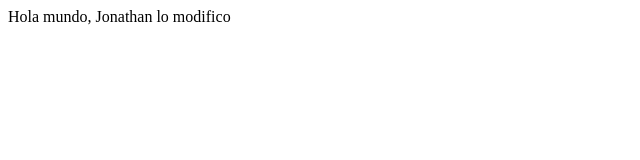
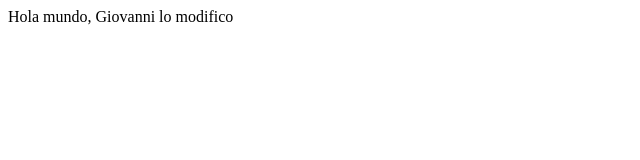
Before and after one commit to CamillosMFC/PruebaFinal, a website: page AplicacionHTML1/public_html/index.html in a window 1280 px wide. Shown: the full height of the page, 0-640 px from the left. Drawn offline with Linux system fonts and the light colour scheme.

Commit message:
Giovanni lo modifico

```diff
--- a/AplicacionHTML1/public_html/index.html
+++ b/AplicacionHTML1/public_html/index.html
@@ -11,6 +11,6 @@
         <meta name="viewport" content="width=device-width, initial-scale=1.0">
     </head>
     <body>
-        <div>Hola mundo, Jonathan lo modifico</div>
+        <div>Hola mundo, Giovanni lo modifico</div>
     </body>
 </html>
```
